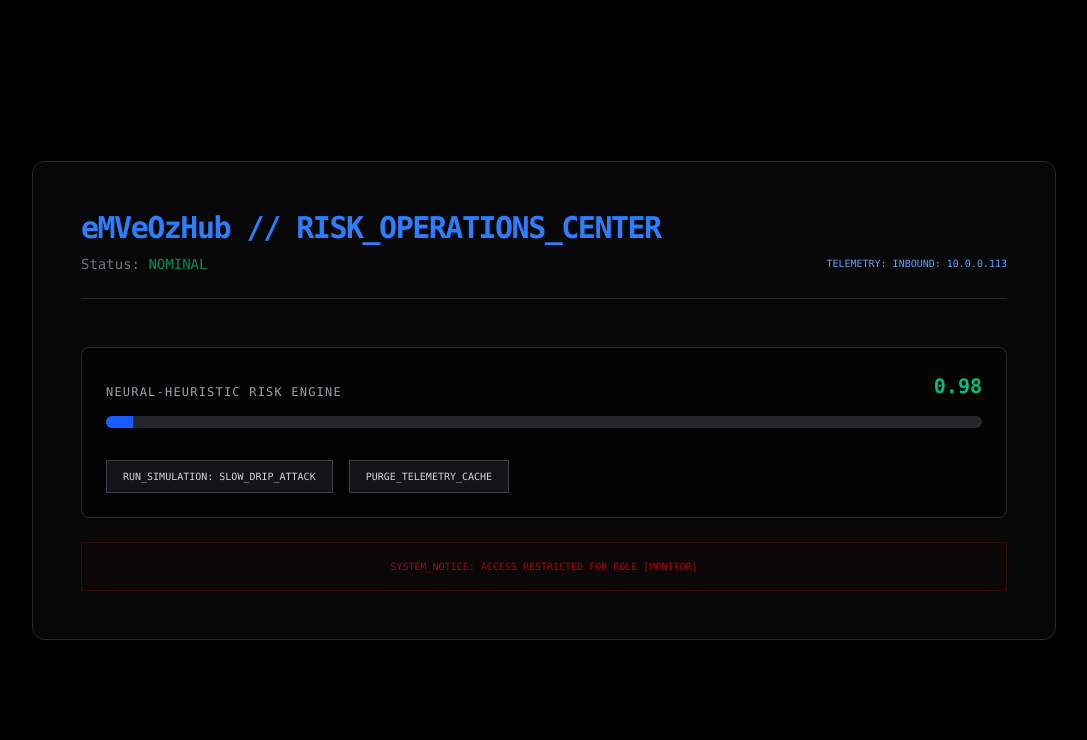
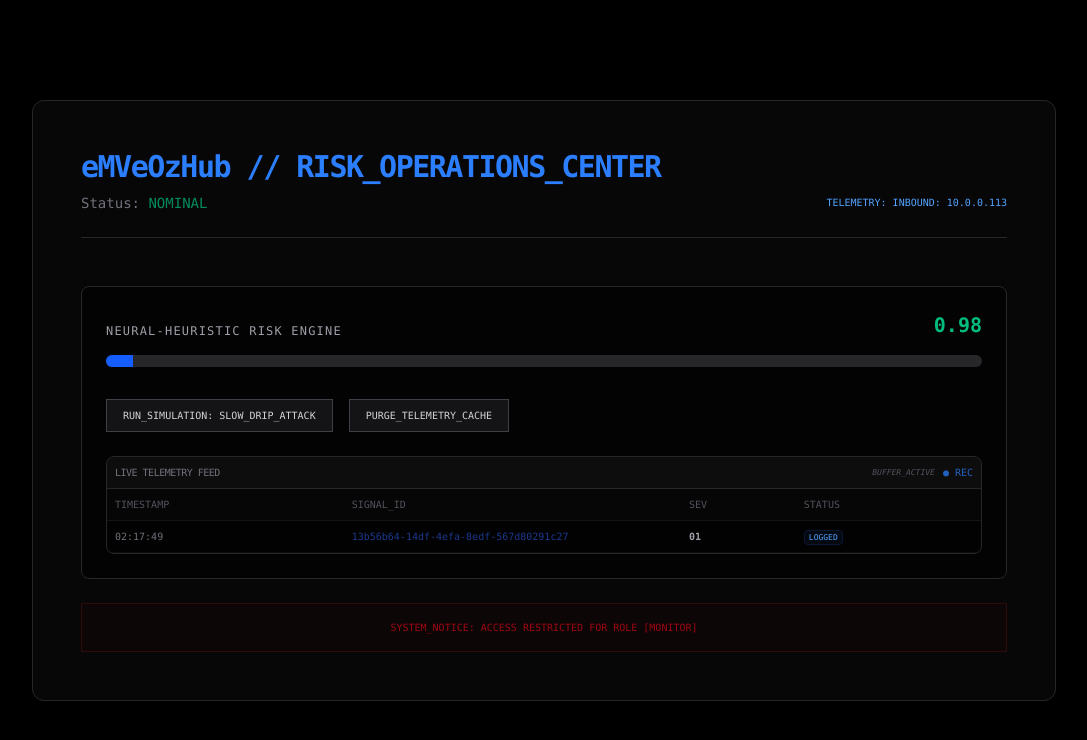
Before and after one commit to vincentozon-cloud/emveozhub-roc, a Next.js app: page / in a window 1280 px wide. Shown: the top 740 px of the page, without its empty margins (96-1183 px from the left). Built offline with nearby package versions, Linux system fonts and the light colour scheme.

Commit message:
feat(roc-ui): implement live telemetry signal log with real-time heuristic synchronization

```diff
--- a/src/app/page.tsx
+++ b/src/app/page.tsx
@@ -5,6 +5,7 @@ import { ROLE_PERMISSIONS, UserRole } from '@/lib/auth-config';
 // Day 7 ROC: Integrating the Neural Brain & Mock Telemetry
 import { calculateNeuralRisk, getRiskLevel, TelemetrySignal } from '@/lib/engine/riskScorer';
 import { generateSlowDripAttack, generateBackgroundNoise } from '@/lib/engine/mock-telemetry';
+import SignalLog from '@/components/SignalLog';
 
 export default function Home() {
   const currentUserRole: UserRole = 'monitor';
@@ -95,6 +96,9 @@ export default function Home() {
                   PURGE_TELEMETRY_CACHE
                 </button>
               </div>
+
+              {/* NEW: Signal Log visualization integrated within the telemetry section */}
+              <SignalLog signals={signals} />
             </div>
           )}
 
--- /dev/null
+++ b/src/components/SignalLog.tsx
@@ -0,0 +1,60 @@
+// src/components/SignalLog.tsx
+import { TelemetrySignal } from '@/lib/engine/riskScorer';
+
+interface SignalLogProps {
+  signals: TelemetrySignal[];
+}
+
+export default function SignalLog({ signals }: SignalLogProps) {
+  // We sort by newest first and show only the last 10 signals
+  const displaySignals = [...signals].reverse().slice(0, 10);
+
+  return (
+    <div className="mt-6 border border-zinc-800 bg-black/40 rounded-lg overflow-hidden font-mono text-[10px]">
+      <div className="bg-zinc-900/50 p-2 border-b border-zinc-800 flex justify-between items-center">
+        <span className="text-zinc-500 uppercase tracking-tighter">Live Telemetry Feed</span>
+        <div className="flex items-center gap-2">
+           <span className="text-[8px] text-zinc-600 italic">BUFFER_ACTIVE</span>
+           <span className="text-blue-500 animate-pulse">● REC</span>
+        </div>
+      </div>
+      <div className="overflow-x-auto">
+        <table className="w-full text-left border-collapse">
+          <thead>
+            <tr className="text-zinc-600 border-b border-zinc-800/50 bg-zinc-900/20">
+              <th className="p-2 font-normal">TIMESTAMP</th>
+              <th className="p-2 font-normal">SIGNAL_ID</th>
+              <th className="p-2 font-normal">SEV</th>
+              <th className="p-2 font-normal">STATUS</th>
+            </tr>
+          </thead>
+          <tbody>
+            {displaySignals.map((signal) => (
+              <tr key={signal.id} className="border-b border-zinc-900/50 hover:bg-zinc-800/20 transition-colors">
+                <td className="p-2 text-zinc-500 font-mono">
+                  {new Date(signal.timestamp).toLocaleTimeString([], { hour12: false, hour: '2-digit', minute: '2-digit', second: '2-digit' })}
+                </td>
+                <td className="p-2 text-blue-900 truncate max-w-25">{signal.id}</td>
+                <td className={`p-2 font-bold ${signal.severity > 7 ? 'text-red-500' : 'text-zinc-400'}`}>
+                  0{signal.severity}
+                </td>
+                <td className="p-2">
+                  <span className={`px-1 py-0.5 rounded text-[8px] ${signal.severity > 7 ? 'bg-red-900/20 text-red-500 border border-red-900/50' : 'bg-blue-900/10 text-blue-400 border border-blue-900/30'}`}>
+                    {signal.severity > 7 ? 'CRIT_THREAT' : 'LOGGED'}
+                  </span>
+                </td>
+              </tr>
+            ))}
+            {signals.length === 0 && (
+              <tr>
+                <td colSpan={4} className="p-8 text-center text-zinc-700 italic font-mono uppercase tracking-widest">
+                  Waiting for inbound telemetry...
+                </td>
+              </tr>
+            )}
+          </tbody>
+        </table>
+      </div>
+    </div>
+  );
+}
```
